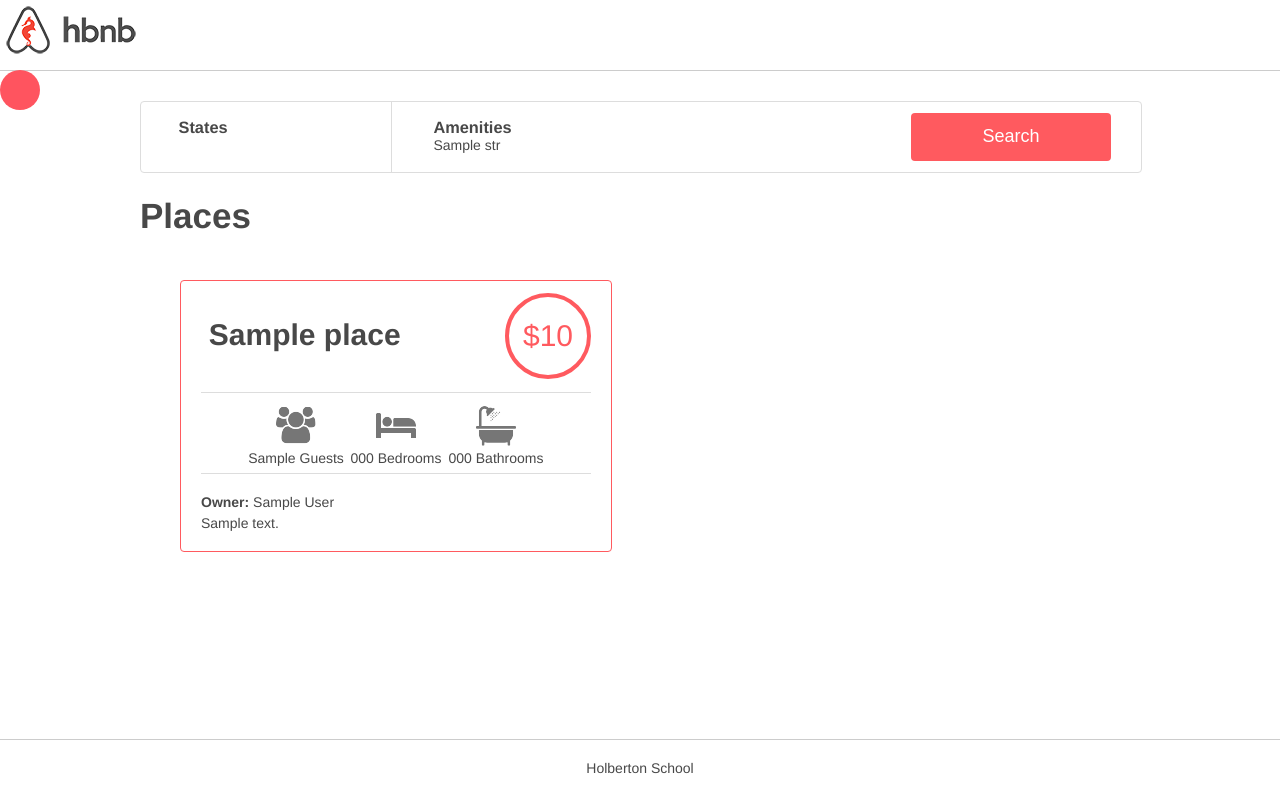
After one commit to Martinliporace/holbertonschool-AirBnB_clone_v4, a Flask app: template web_dynamic/templates/2-hbnb.html in a window 1280 px wide. The commit adds this page. Run offline with Flask 2, Linux system fonts and the light colour scheme; the template is opened without the code that fills it: most values are stand-ins (such as "Sample title", 1, 10 or a date in 2020).

Commit message:
3-header.css, 2-hbnb.html, 2-hbnb.py

```diff
--- a/web_dynamic/static/styles/3-header.css
+++ b/web_dynamic/static/styles/3-header.css
@@ -9,3 +9,16 @@ header .logo {
     left: 20px;
     height: 100%;
 }
+
+header .available{
+    width: 40px;
+    height: 40px;
+    border-radius: 50%;
+    right-border: 30px;
+    background: #ff545f;
+}
+
+
+
+
+#ff545f
--- /dev/null
+++ b/web_dynamic/templates/2-hbnb.html
@@ -0,0 +1,83 @@
+<!DOCTYPE html>
+<html lang="en">
+  <head>
+    <meta charset="UTF-8">
+    <link rel="stylesheet" type="text/css" href="../static/styles/4-common.css?{{ cache_id }}">
+    <link rel="stylesheet" type="text/css" href="../static/styles/3-header.css?{{ cache_id }}">
+    <link rel="stylesheet" type="text/css" href="../static/styles/3-footer.css?{{ cache_id }}">
+    <link rel="stylesheet" type="text/css" href="../static/styles/6-filters.css?{{ cache_id }}">
+    <link type="text/css" rel="stylesheet" href="../static/styles/8-places.css?{{ cache_id }}">
+    <link rel="icon" href="../static/images/icon.png" />
+    <script src="http://ajax.googleapis.com/ajax/libs/jquery/3.5.1/jquery.min.js"></script>
+    <script src="../static/scripts/2-hbnb.js?{{ cache_id }}"></script>
+
+
+    <title>HBnB</title>
+  </head>
+  <body>
+    <header>
+      <div class="logo"></div>
+      <div class="available" data-id="api_status"></div>
+    </header>
+    <div class="container">
+      <section class="filters">
+	<div class="locations">
+	  <h3>States</h3>
+	  <h4>&nbsp;</h4>
+	  <div class="popover">
+	    <ul>
+	      {% for state in states %}
+	      <li>
+		<h2>{{ state[0].name }}:</h2>
+		<ul>
+		  {% for city in state[1] %}
+		  <li>{{ city.name }}</li>
+		  {% endfor %}
+		</ul>
+	      </li>
+	      {% endfor %}
+	    </ul>
+	  </div>
+	</div>
+	<div class="amenities">
+	  <h3>Amenities</h3>
+	  <h4>{{ str }}</h4>
+	  <div class="popover">
+	    <ul>
+	      {% for amenity in amenities %}
+	      <li><input type="checkbox" data-id="{{ amenity.id }}" data-name= "{{ amenity.name }}">{{ amenity.name }}</li>
+	      {% endfor %}
+	    </ul>
+	  </div>
+	</div>
+	<button class=".button" type="button">Search</button>
+      </section>
+      <div class="placesh1"><h1>Places</h1></div>
+      <section class="places">
+	<!-- <h1>Places</h1> -->
+	{% for place in places %}
+	<article>
+	  <div class="title_box">
+	    <h2>{{ place.name }}</h2>
+	    <div class="price_by_night">${{ place.price_by_night }}</div>
+	  </div>
+	  <div class="information">
+	    <div class="max_guest">{{ place.max_guest }} Guest{% if place.max_guest != 1 %}s{% endif %}</div>
+            <div class="number_rooms">{{ place.number_rooms }} Bedroom{% if place.number_rooms != 1 %}s{% endif %}</div>
+            <div class="number_bathrooms">{{ place.number_bathrooms }} Bathroom{% if place.number_bathrooms != 1 %}s{% endif %}</div>
+	  </div>
+	  <div class="user">
+            <b>Owner:</b> {{ place.user.first_name }} {{ place.user.last_name }}
+          </div>
+          <div class="description">
+	    {{ place.description | safe }}
+          </div>
+	</article>
+	{% endfor %}
+      </section>
+    </div>
+    <footer>
+      <p>Holberton School</p>
+    </footer>
+  </body>
+</html>
```
